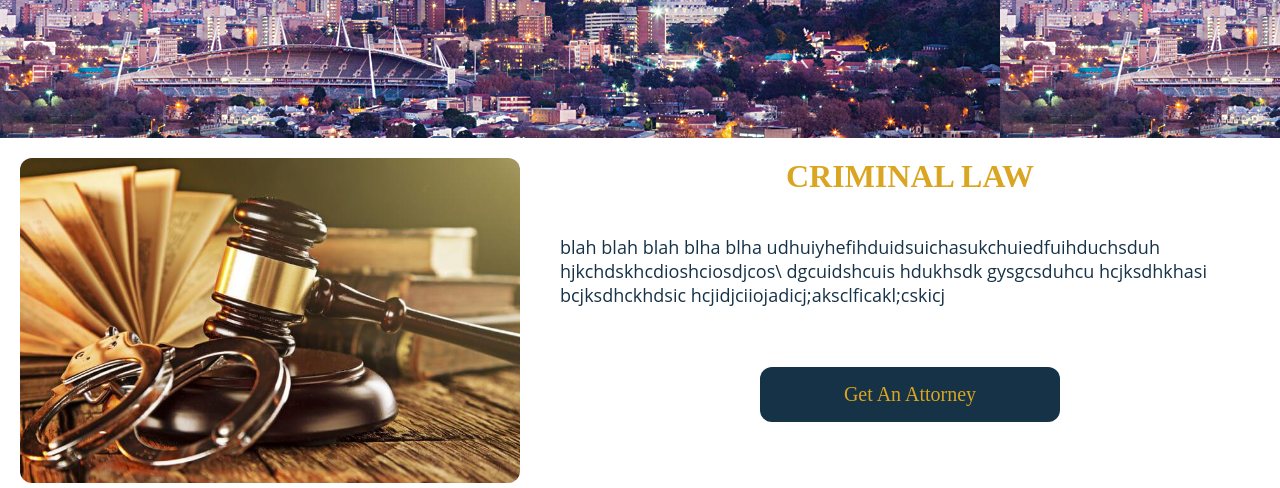
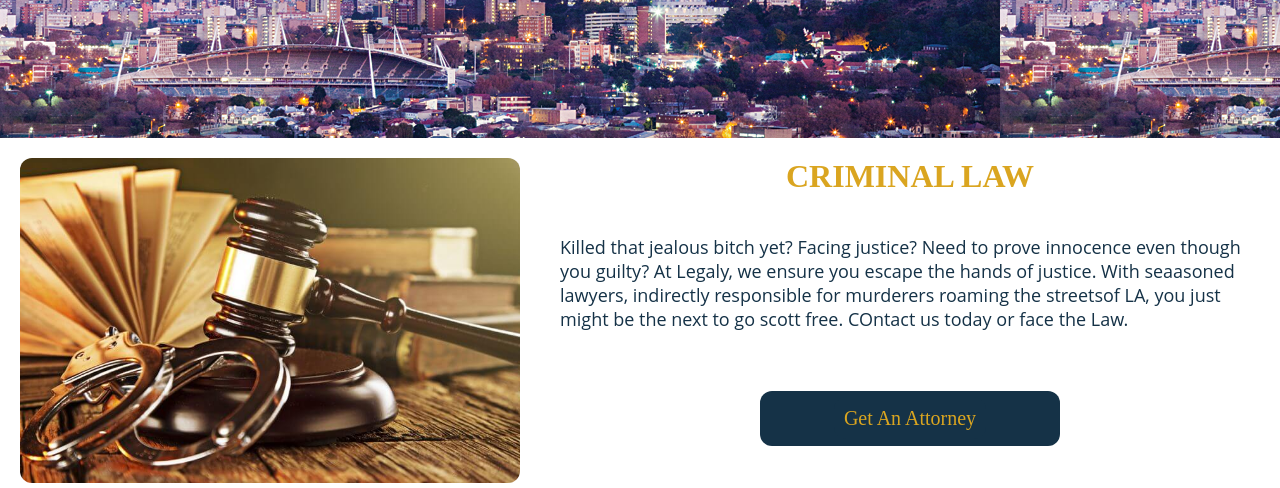
Before and after one commit to Stefanyben/finalproject, a Django app: page /services/ in a window 1280 px wide. Shown: the part 356-844 px from the top of the page. Run offline with Django 4.2, Linux system fonts and the light colour scheme; grey boxes are pictures that could not be loaded.

Commit message:
modified services.html, modified settings.py, modified views.py

```diff
--- a/django_project/legally/templates/legally/services.html
+++ b/django_project/legally/templates/legally/services.html
@@ -42,14 +42,10 @@
                 </div>
                 <div class="list-text">
                     <h1> CRIMINAL LAW </h1>
-                    <p>blah blah blah blha blha udhuiyhefihduidsuichasukchuiedfuihduchsduh
-                        hjkchdskhcdioshciosdjcos\
-                        dgcuidshcuis
-                        hdukhsdk
-                        gysgcsduhcu
-                        hcjksdhkhasi
-                        bcjksdhckhdsic
-                        hcjidjciiojadicj;aksclficakl;cskicj
+                    <p> Killed that jealous bitch yet? Facing justice? Need to prove innocence even though you guilty?
+                        At Legaly, we ensure you escape the hands of justice. With seaasoned lawyers, indirectly responsible
+                        for murderers roaming the streetsof LA, you just might be the next to go scott free.
+                        COntact us today or face the Law.
                     </p>
                     <div class="btn">
                         <a href="{% url 'legally-attorneys' %}" class="btn btn-outline-info" type="button">Get An Attorney</a>
--- a/django_project/settings.py
+++ b/django_project/settings.py
@@ -11,6 +11,7 @@
 """
 
 from pathlib import Path
+import os
 
 # Build paths inside the project like this: BASE_DIR / 'subdir'.
 BASE_DIR = Path(__file__).resolve().parent.parent
@@ -118,7 +119,9 @@
 # Static files (CSS, JavaScript, Images)
 # https://docs.djangoproject.com/en/4.1/howto/static-files/
 
+STATIC_ROOT = os.path.join(BASE_DIR, 'staticfiles')
 STATIC_URL = 'static/'
+
 
 # Default primary key field type
 # https://docs.djangoproject.com/en/4.1/ref/settings/#default-auto-field
--- a/django_project/users/views.py
+++ b/django_project/users/views.py
@@ -8,7 +8,7 @@
         if form.is_valid():
             form.save()
             username = form.cleaned_data.get('username')
-            return redirect('legally-home')
+            return redirect('login')
     else:
         form = UserRegisterForm()
         return render(request, 'users/register.html', {'form': form})
```
